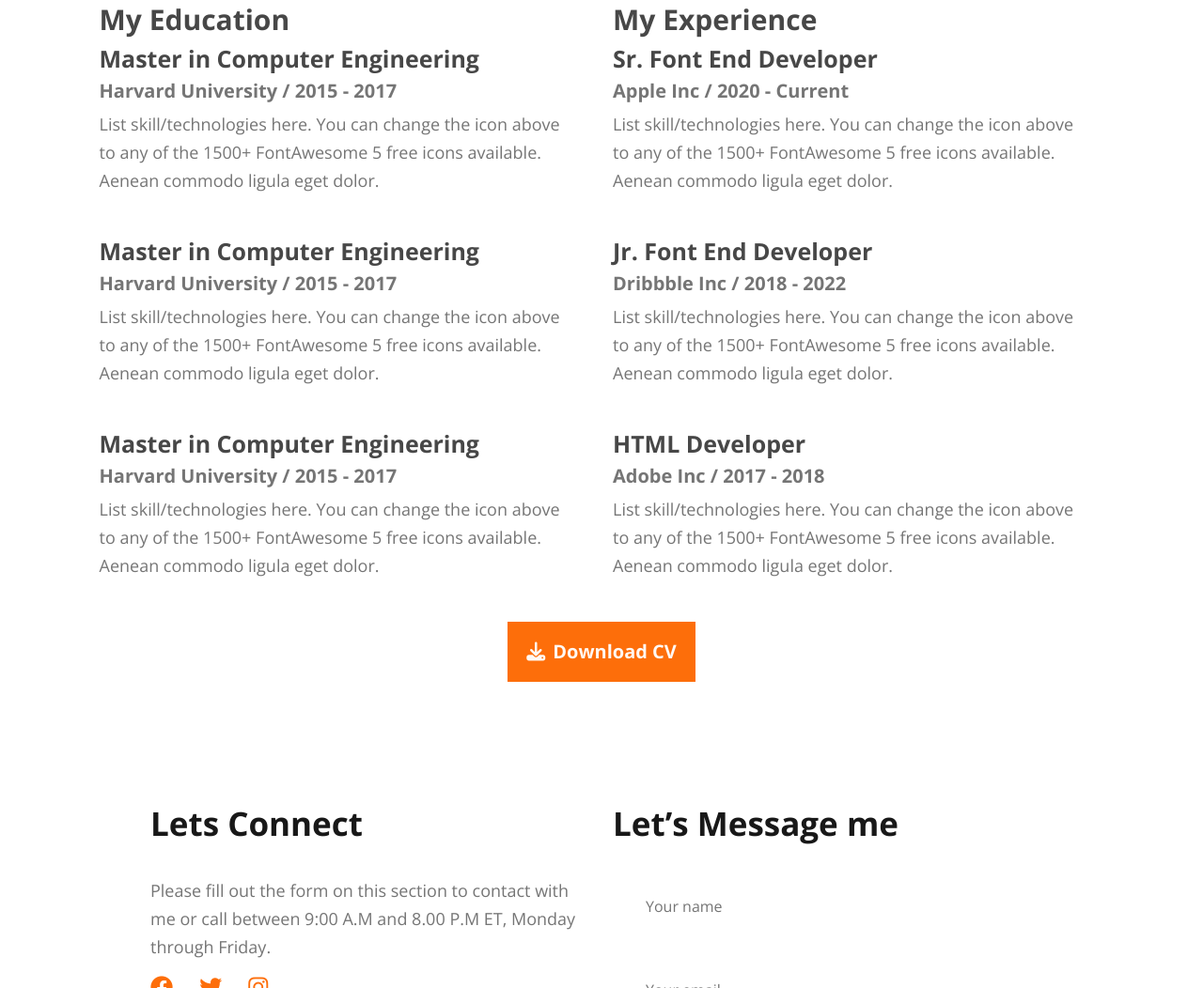
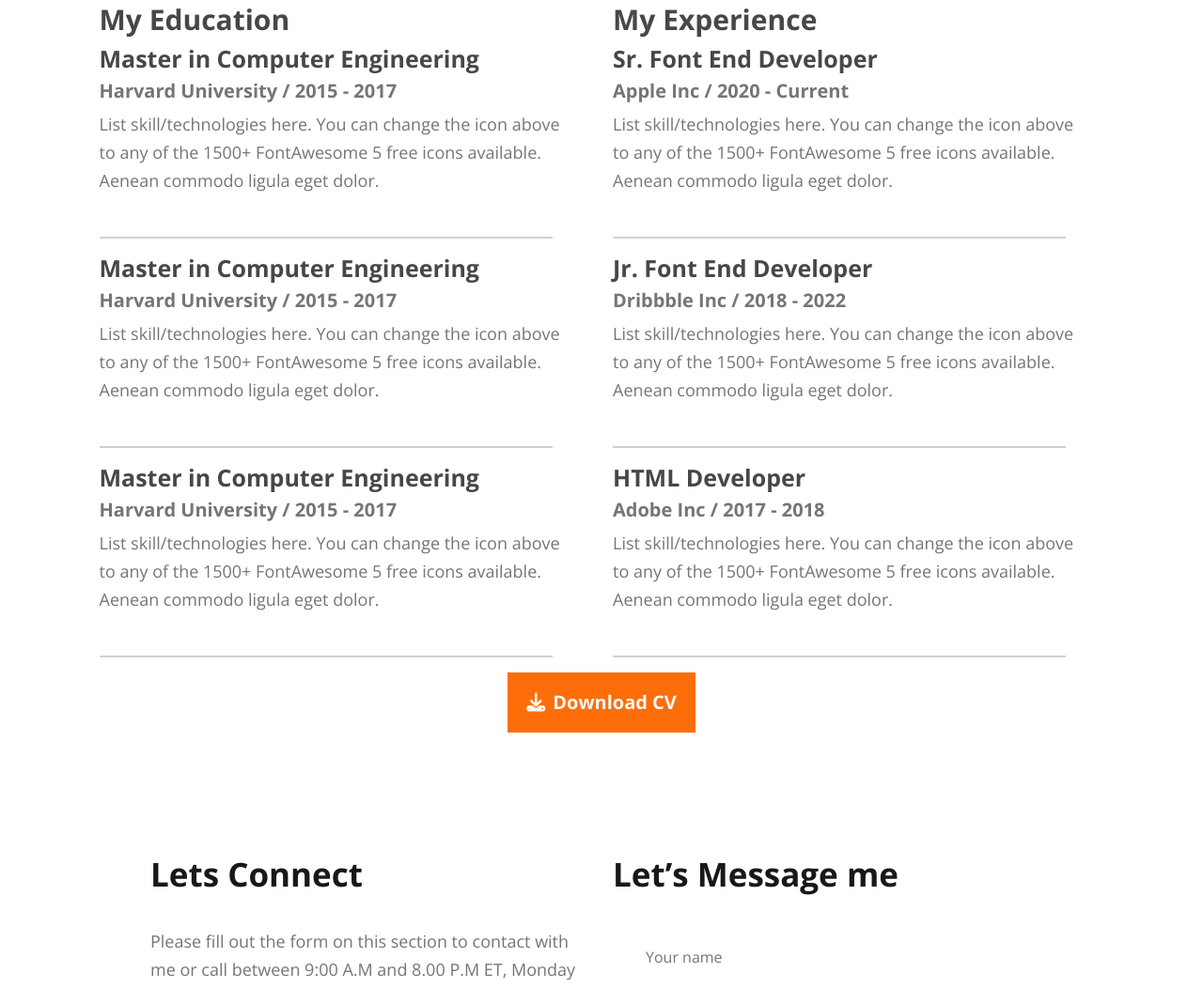
Before and after one commit to Amimu10/portfolio, a plain HTML site: page index.html in a window 1280 px wide. Shown: the part 2018-3070 px from the top of the page at 94% size. Drawn offline with nearby package versions, Linux system fonts and the light colour scheme.

Commit message:
Commit message

```diff
--- a/css/style.css
+++ b/css/style.css
@@ -245,6 +245,11 @@ p {
   margin-top: 52px;
 }
 
+.resume hr{
+  border: 0.50px solid var(--dark-color);
+  width: 482px;
+
+}
 .resume-info {
   max-width: 511px;
   margin-bottom: 45px;
--- a/index.html
+++ b/index.html
@@ -169,18 +169,21 @@
               <p>List skill/technologies here. You can change the icon above
                 to any of the 1500+ FontAwesome 5 free icons available. Aenean commodo ligula eget dolor.</p>
              </div>
+               <hr>
              <div class="resume-info">
               <h4>Master in Computer Engineering</h4>
               <h6>Harvard University / 2015 - 2017</h6>
               <p>List skill/technologies here. You can change the icon above
                 to any of the 1500+ FontAwesome 5 free icons available. Aenean commodo ligula eget dolor.</p>
              </div>
+              <hr>
              <div class="resume-info">
               <h4>Master in Computer Engineering</h4>
               <h6>Harvard University / 2015 - 2017</h6>
               <p>List skill/technologies here. You can change the icon above
                 to any of the 1500+ FontAwesome 5 free icons available. Aenean commodo ligula eget dolor.</p>
              </div>
+             <hr>
             </div>
             <div class="col-lg-6 col-md-6">
               <div class="resume-info">
@@ -190,18 +193,21 @@
                 <p>List skill/technologies here. You can change the icon above
                   to any of the 1500+ FontAwesome 5 free icons available. Aenean commodo ligula eget dolor.</p>
                </div>
+               <hr>
                <div class="resume-info">
                 <h4>Jr. Font End Developer</h4>
                 <h6>Dribbble Inc / 2018 - 2022</h6>
                 <p>List skill/technologies here. You can change the icon above
                   to any of the 1500+ FontAwesome 5 free icons available. Aenean commodo ligula eget dolor.</p>
                </div>
+               <hr>
                <div class="resume-info">
                 <h4>HTML Developer</h4>
                 <h6>Adobe Inc / 2017 - 2018</h6>
                 <p>List skill/technologies here. You can change the icon above
                   to any of the 1500+ FontAwesome 5 free icons available. Aenean commodo ligula eget dolor.</p>
                </div>
+               <hr>
             </div>
              <div class="experience-btn">
               <a class="download-button m-auto" href=""><i class="fa-solid fa-download"></i>Download CV</a>
```
